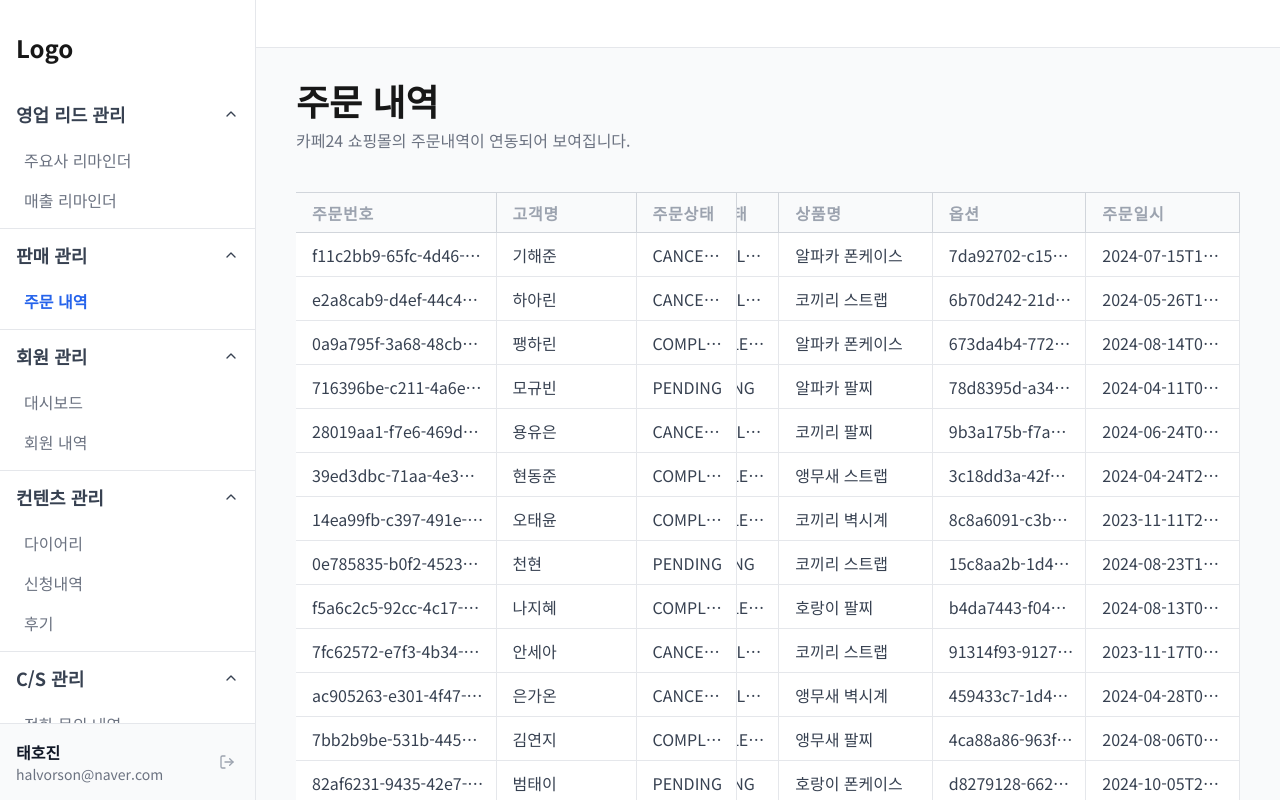
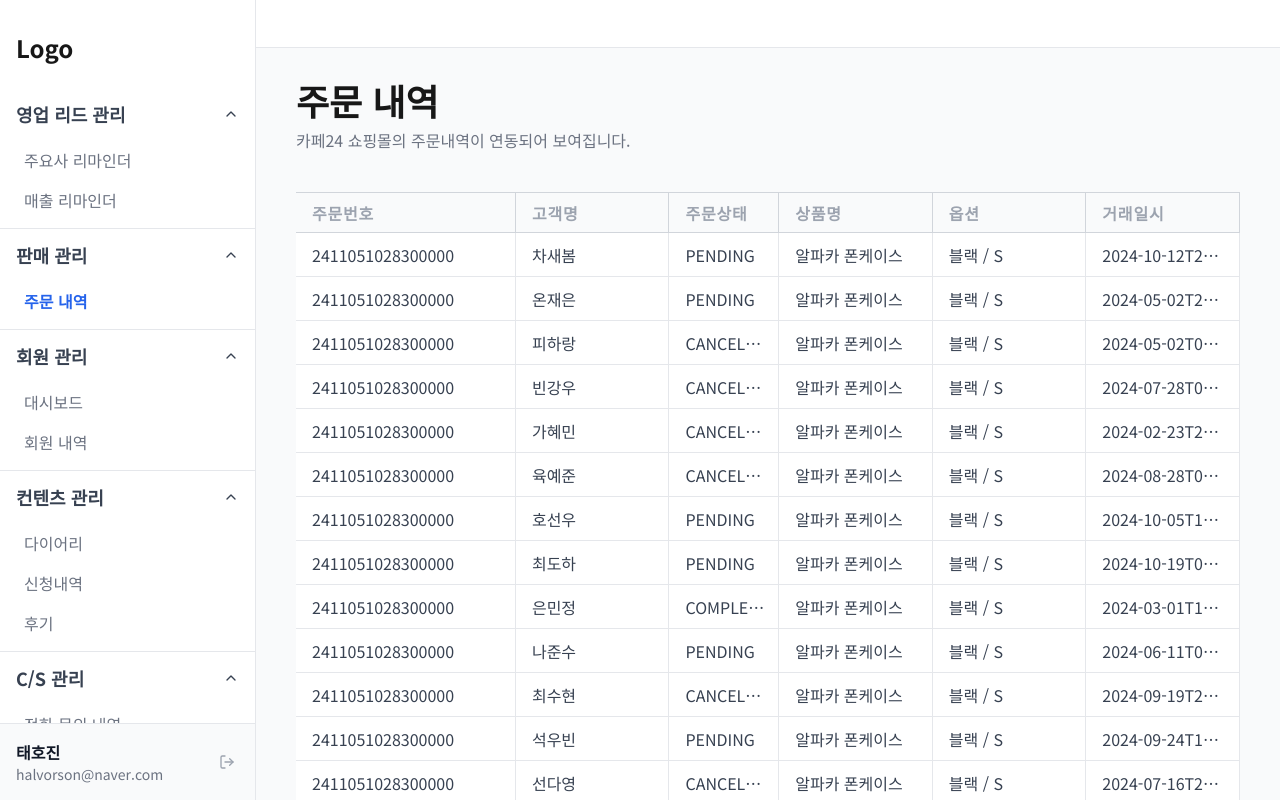
Before and after one commit to hiimjayson/crm, a Next.js app: page /order in a window 1280 px wide. Built offline with nearby package versions, Linux system fonts and the light colour scheme.

Commit message:
chore(mock): update order mock data

```diff
--- a/src/components/features/order/OrderList/index.tsx
+++ b/src/components/features/order/OrderList/index.tsx
@@ -17,7 +17,7 @@ export function OrderList() {
         { key: "orderStatus", title: "주문상태", width: 100 },
         { key: "product", title: "상품명" },
         { key: "option", title: "옵션" },
-        { key: "createdAt", title: "주문일시" },
+        { key: "createdAt", title: "거래일시" },
       ]}
       rows={orders?.map((order) => ({
         key: order.id,
@@ -30,7 +30,6 @@ export function OrderList() {
           { key: "createdAt", value: order.createdAt },
         ],
       }))}
-      freezedColumns={3}
     />
   );
 }
--- a/src/mock/factories/order.factory.ts
+++ b/src/mock/factories/order.factory.ts
@@ -8,11 +8,11 @@ export const orderFactory = {
   create: (): Order => {
     return {
       id: faker.string.uuid(),
-      orderNumber: faker.string.uuid(),
+      orderNumber: "2411051028300000",
       createdAt: faker.date.past().toISOString(),
       product: productFactory.create(),
       customer: userFactory.create(),
-      option: faker.string.uuid(),
+      option: "블랙 / S",
       orderStatus: getRandomElement(Object.values(OrderStatus)),
     };
   },
--- a/src/mock/factories/product.factory.ts
+++ b/src/mock/factories/product.factory.ts
@@ -1,16 +1,10 @@
-import { getRandomElement } from "@/utils/random";
 import { faker } from "./faker";
 
 export const productFactory = {
   create: () => {
     return {
       id: faker.string.uuid(),
-      name: `${getRandomElement([
-        "알파카",
-        "호랑이",
-        "앵무새",
-        "코끼리",
-      ])} ${getRandomElement(["폰케이스", "벽시계", "스트랩", "팔찌"])}`,
+      name: "알파카 폰케이스",
       imageUrl: faker.image.url(),
       createdAt: faker.date.past().toISOString(),
     };
```
